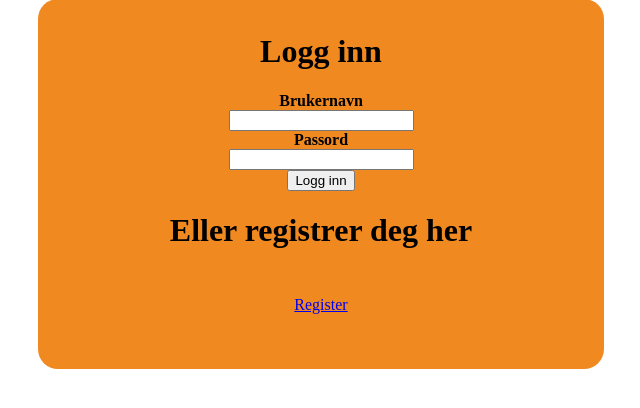
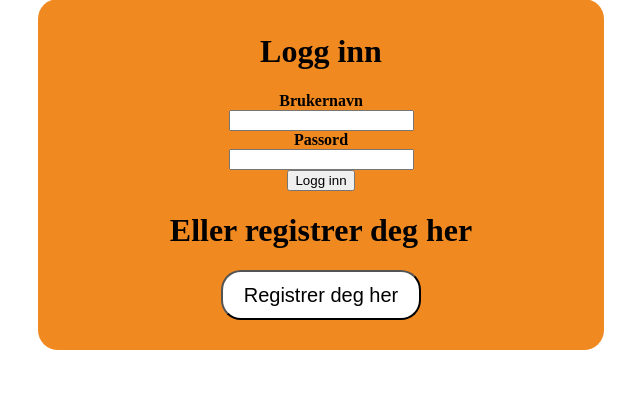
Before and after one commit to helene-cpu/Booking_1periode, a Flask app: page / in a window 1280 px wide. Shown: the part 230-638 px from the top of the page, without its empty margins (319-959 px from the left). Run offline with Flask 3, Linux system fonts and the light colour scheme.

Commit message:
Lagt til en kanpp

```diff
--- a/static/css/styles.css
+++ b/static/css/styles.css
@@ -63,3 +63,11 @@ label {
 .boks a {
     padding: 5%;
 }
+
+button {
+    width: 200px;
+    height: 50px;
+    border-radius: 20px;
+    font-size: 20px;
+    background-color: #ffff;
+}
--- a/templates/index.html
+++ b/templates/index.html
@@ -16,6 +16,8 @@
     </form>
 
     <h1>Eller registrer deg her</h1>
-   <a href="/register">Register</a>
+    <form  action="/register">
+        <button type="submit">Registrer deg her</button>
+    </form>
 </div>
 {% endblock %}
```
